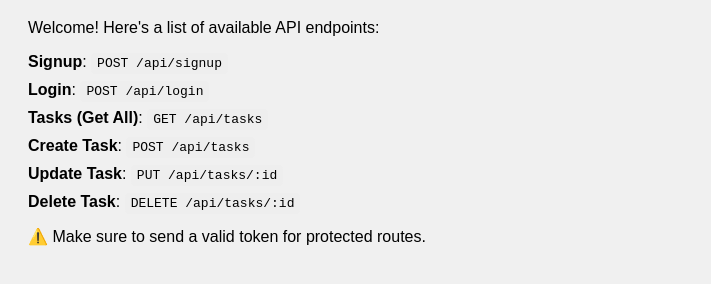
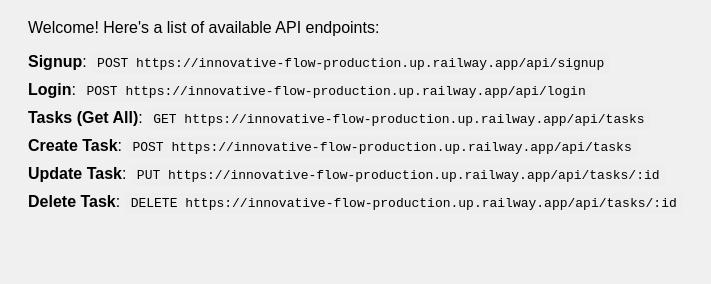
Before and after one commit to eslam-elgawessh/DEPI-Final-project-backend-Task-management, a website: page public/api.html in a window 1280 px wide. Shown: the part 90-374 px from the top of the page, without its empty margins (0-711 px from the left). Drawn offline with Linux system fonts and the light colour scheme.

Commit message:
updated  API HTML page

```diff
--- a/public/api.html
+++ b/public/api.html
@@ -29,14 +29,14 @@
 <body>
   <h1>🚀 Task Management API</h1>
   <p>Welcome! Here's a list of available API endpoints:</p>
-  <ul>
-    <li><strong>Signup</strong>: <code>POST /api/signup</code></li>
-    <li><strong>Login</strong>: <code>POST /api/login</code></li>
-    <li><strong>Tasks (Get All)</strong>: <code>GET /api/tasks</code></li>
-    <li><strong>Create Task</strong>: <code>POST /api/tasks</code></li>
-    <li><strong>Update Task</strong>: <code>PUT /api/tasks/:id</code></li>
-    <li><strong>Delete Task</strong>: <code>DELETE /api/tasks/:id</code></li>
-  </ul>
-  <p>⚠️ Make sure to send a valid token for protected routes.</p>
+<ul>
+  <li><strong>Signup</strong>: <code>POST https://innovative-flow-production.up.railway.app/api/signup</code></li>
+  <li><strong>Login</strong>: <code>POST https://innovative-flow-production.up.railway.app/api/login</code></li>
+  <li><strong>Tasks (Get All)</strong>: <code>GET https://innovative-flow-production.up.railway.app/api/tasks</code></li>
+  <li><strong>Create Task</strong>: <code>POST https://innovative-flow-production.up.railway.app/api/tasks</code></li>
+  <li><strong>Update Task</strong>: <code>PUT https://innovative-flow-production.up.railway.app/api/tasks/:id</code></li>
+  <li><strong>Delete Task</strong>: <code>DELETE https://innovative-flow-production.up.railway.app/api/tasks/:id</code></li>
+</ul>
+
 </body>
 </html>
```
